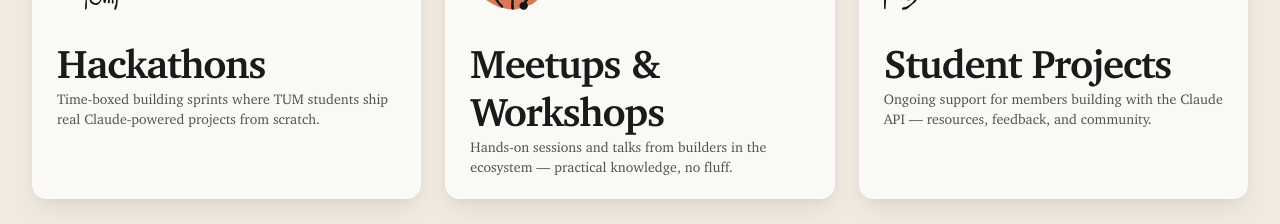
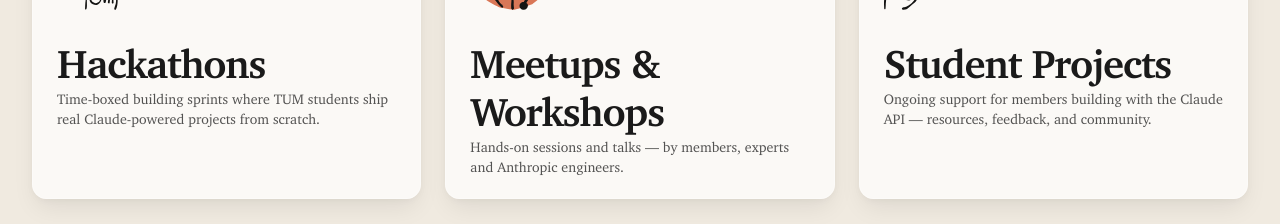
Before and after one commit to ClaudeBuildersClub-MUC/ClaudeBuildersClub-MUC.github.io, a Next.js app: page / in a window 1280 px wide. Shown: the part 1660-1884 px from the top of the page. Built offline with nearby package versions, Linux system fonts and the light colour scheme.

Commit message:
fix: correct Meetups & Workshops description
"practical knowledge, no fluff." → "by members, experts and Anthropic
engineers." — the text was in what-we-do.tsx, not why-join-us.tsx.

Co-Authored-By: Claude Sonnet 4.6 <noreply@anthropic.com>

```diff
--- a/components/sections/what-we-do.tsx
+++ b/components/sections/what-we-do.tsx
@@ -9,7 +9,7 @@ const activities = [
     svg: '/images/connected-world.svg',
     title: 'Meetups & Workshops',
     description:
-      'Hands-on sessions and talks from builders in the ecosystem — practical knowledge, no fluff.',
+      'Hands-on sessions and talks — by members, experts and Anthropic engineers.',
   },
   {
     svg: '/images/hands-connecting.svg',
```
